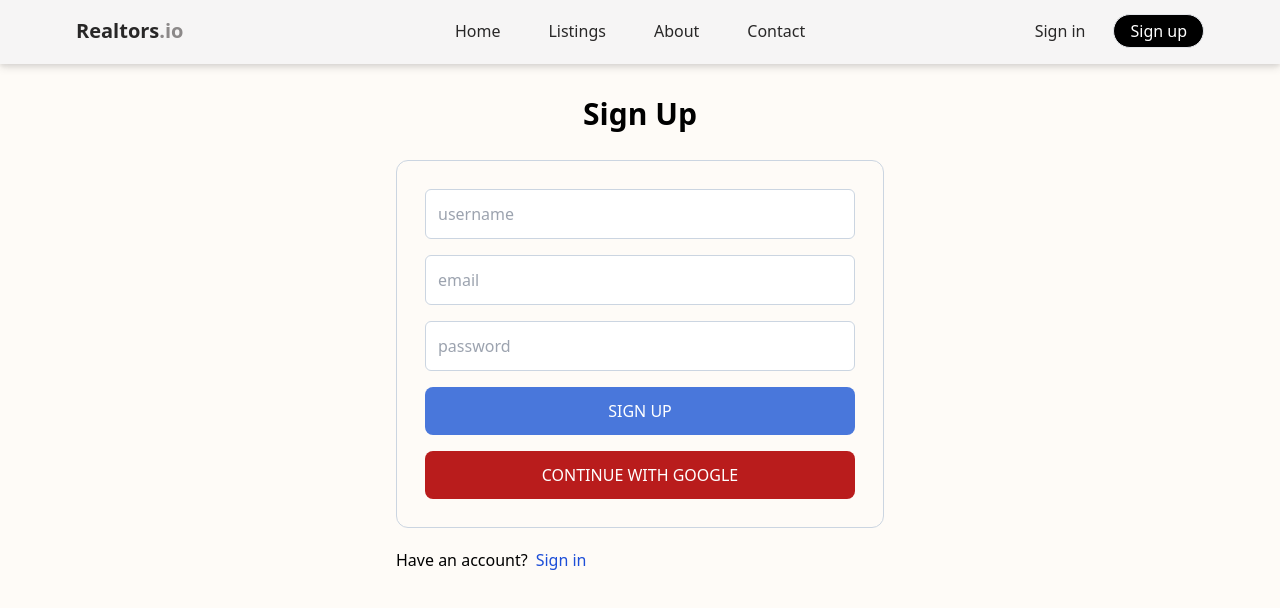
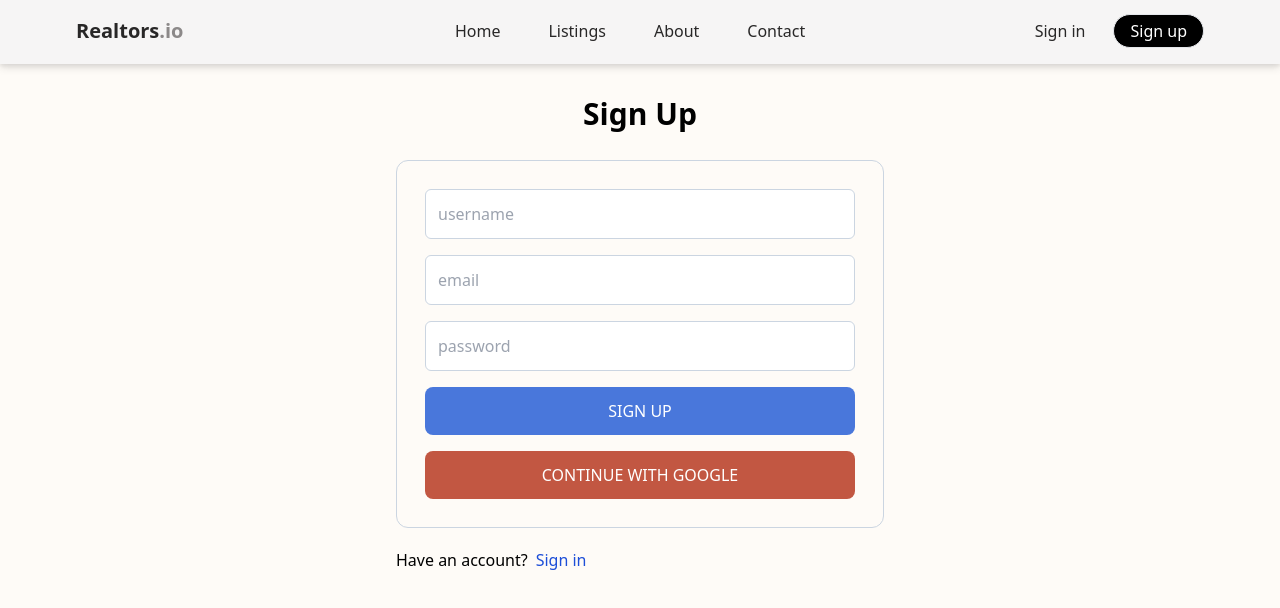
Before and after one commit to arcane77/Realtors, a React (Vite) app in the folder client/: page /signup in a window 1280 px wide. Shown: the top 608 px of the page. Built offline with nearby package versions, Linux system fonts and the light colour scheme.

Commit message:
Update Oauth.jsx

```diff
--- a/client/components/Oauth.jsx
+++ b/client/components/Oauth.jsx
@@ -43,7 +43,7 @@ export default function Oauth() {
         <button
           onClick={handleGoogleClick}
           type='button'
-          className='bg-red-700 text-white p-3 rounded-lg uppercase hover:opacity-95'
+          className='bg-[#C25742] text-white p-3 rounded-lg uppercase hover:opacity-95'
         >
           Continue with google
         </button>
```
